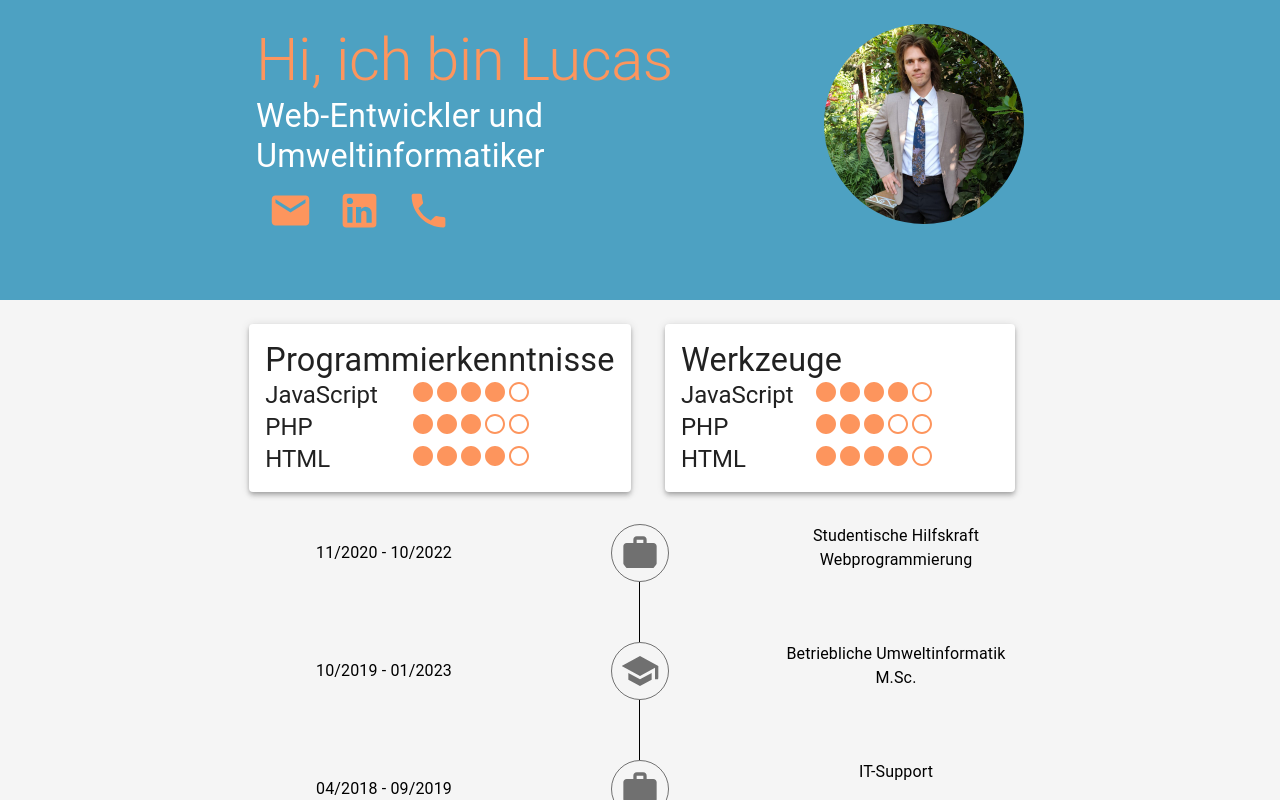
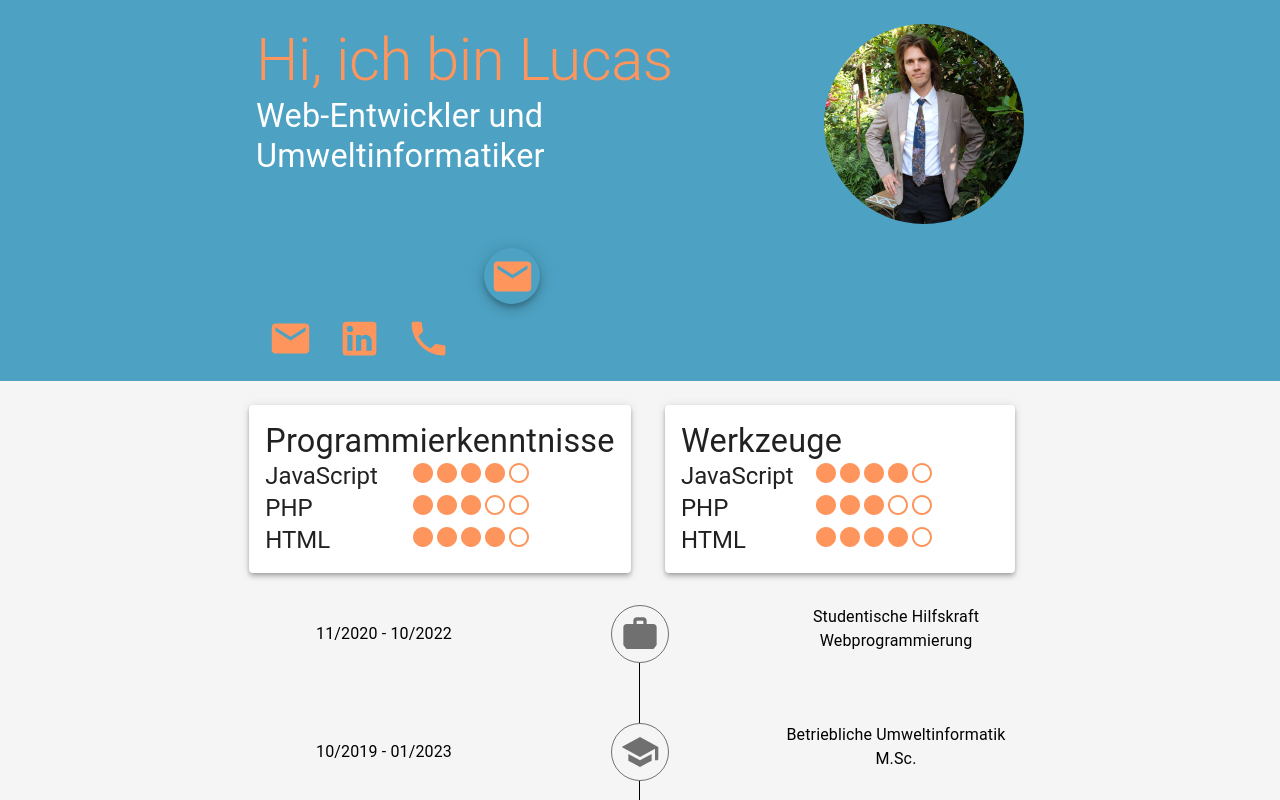
Before and after one commit to lucas-ipsum/lucas-cv, a React (Create React App) app: page / in a window 1280 px wide. Shown: the top 800 px of the page. Built offline with nearby package versions, Linux system fonts and the light colour scheme.

Commit message:
Init test adding action btn to conatct section

```diff
--- a/src/components/Contact/Contact.js
+++ b/src/components/Contact/Contact.js
@@ -1,9 +1,11 @@
 import React from 'react'
 // MUI
-import { Box, IconButton } from '@mui/material';
+import { Box, IconButton, SpeedDial, SpeedDialAction } from '@mui/material';
+// Icons
 import MailIcon from '@mui/icons-material/Mail';
 import LinkedInIcon from '@mui/icons-material/LinkedIn';
 import PhoneIcon from '@mui/icons-material/Phone';
+import ContentCopyIcon from '@mui/icons-material/ContentCopy';
 
 function Contact (props) {
 
@@ -17,11 +19,44 @@ const linkedinButtonClicked = (e) => {
 const phoneButtonClicked = (e) => {
     window.open('tel:+4915127063731', '_self')
 }
-//
+
+const copyToClipboard = (text) => {
+  navigator.clipboard.writeText('test');
+}
+const hover = () => {
+    console.log('hober')
+}
+
+// Actions Speed Dial Btn
+const actions = [
+    { icon: <ContentCopyIcon />, name: 'Copy' },
+]
+
+// Icons
+const mailIcon =
+    <IconButton onClick={mailButtonClicked} aria-label="email" size="large">
+        <MailIcon color='primary' sx={{fontSize: '45px'}} />
+    </IconButton>
 
 // Render Function
 return (
     <Box>
+            <SpeedDial
+                // icon={mailIcon}
+                icon={ <MailIcon color='primary' sx={{fontSize: '45px'}} />}
+                ariaLabel="SpeedDial basic example"
+                sx={{'& .MuiFab-primary': { backgroundColor: '#4DA1C2' }}}
+            >
+                { actions.map((action) => (
+                <SpeedDialAction
+                    key={action.name}
+                    icon={action.icon}
+                    tooltipTitle={action.name}
+                    onClick={copyToClipboard}
+                    onHover={hover}
+                />
+                ))}
+            </SpeedDial>
         <IconButton onClick={mailButtonClicked} aria-label="email" size="large">
             <MailIcon color='primary' sx={{fontSize: '45px'}} />
         </IconButton>
```
